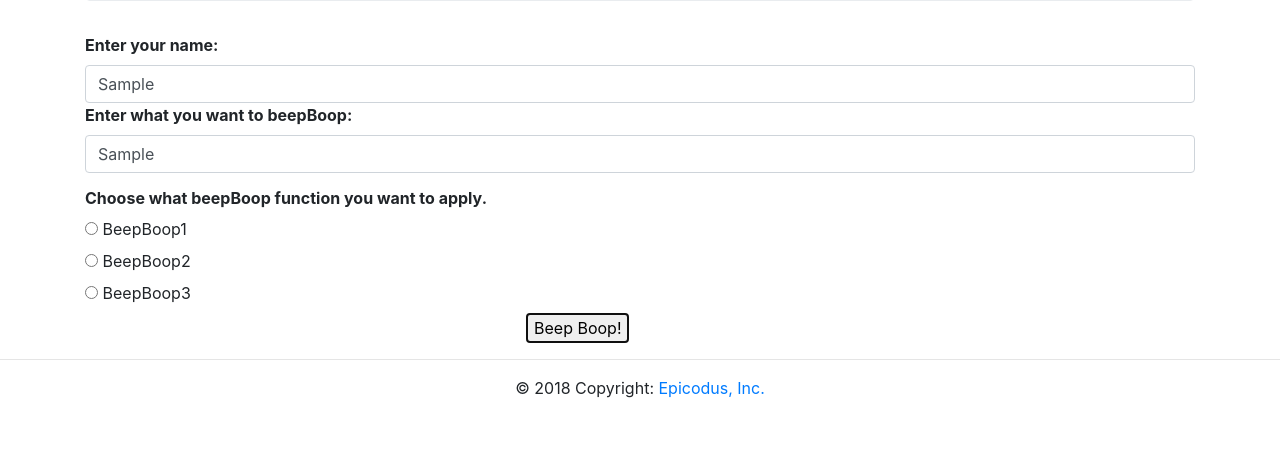
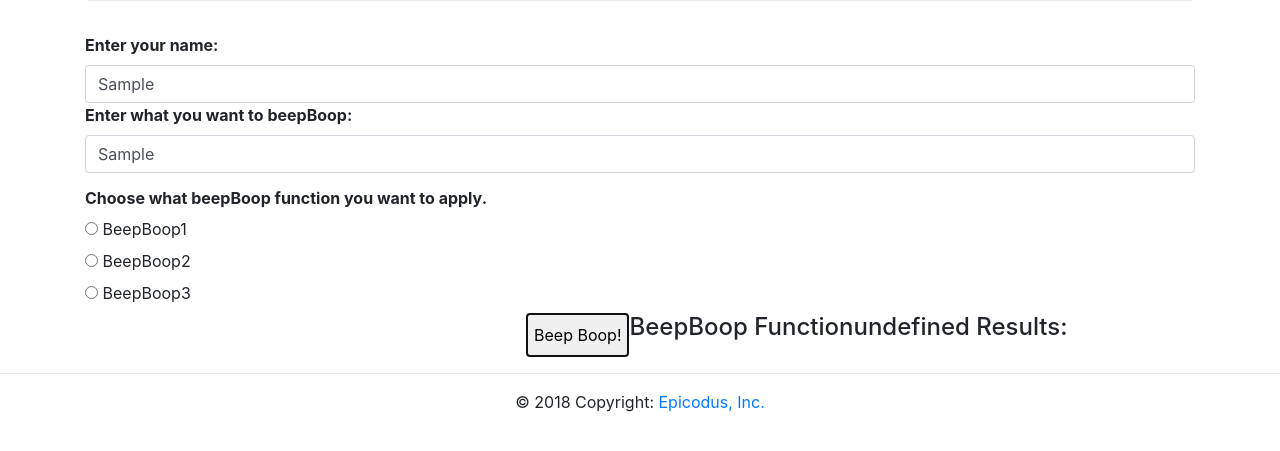
Before and after one commit to neumanna94/beepboop, a plain HTML site: page index.html in a window 1280 px wide. Both pictures are taken after typing "Sample", "Sample" into the empty fields and a click on the button "Beep Boop!". Shown: the part 173-624 px from the top of the page. Drawn offline with Linux system fonts and the light colour scheme.

Commit message:
Add dynamic result display.

```diff
--- a/index.html
+++ b/index.html
@@ -45,8 +45,7 @@
              <button type="submit" id="calculate">Beep Boop!</button>
           </form>
           <div id="results">
-            <h6></h6>
-            <p></p>
+            <h4></h4>
             <p></p>
           </div>
         </div>
--- a/js/scripts.js
+++ b/js/scripts.js
@@ -92,6 +92,7 @@ $(document).ready(function(){
     userName = $("#name").val();
     var userInput = $("#beepBoopThis").val(); //Global variable
     var beepBoopFunction = $("input:radio[name=beepBoo]:checked").val();
-    console.log(beepBoopSelector(userInput, beepBoopFunction));
+    $("#results h4").text("BeepBoop Function" + beepBoopFunction + " Results:")
+    $("#results p").text(beepBoopSelector(userInput, beepBoopFunction));
   });
 });
```
